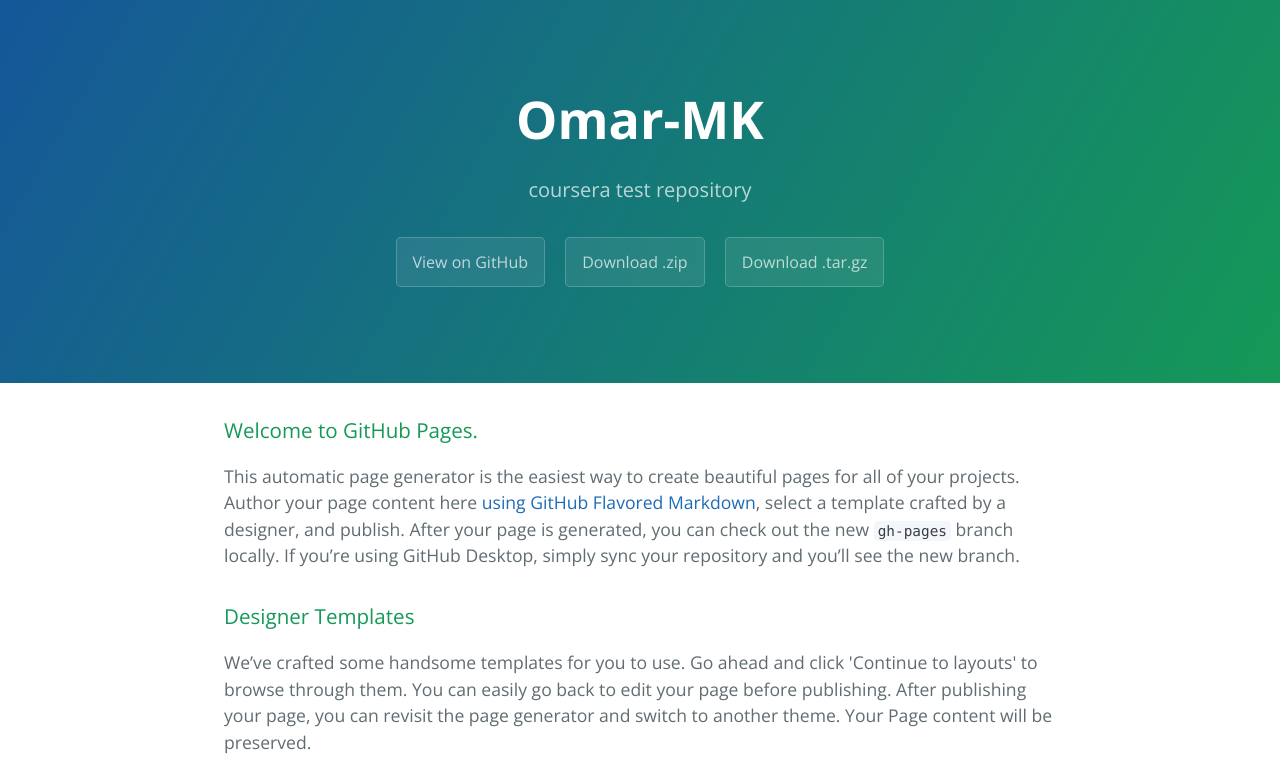
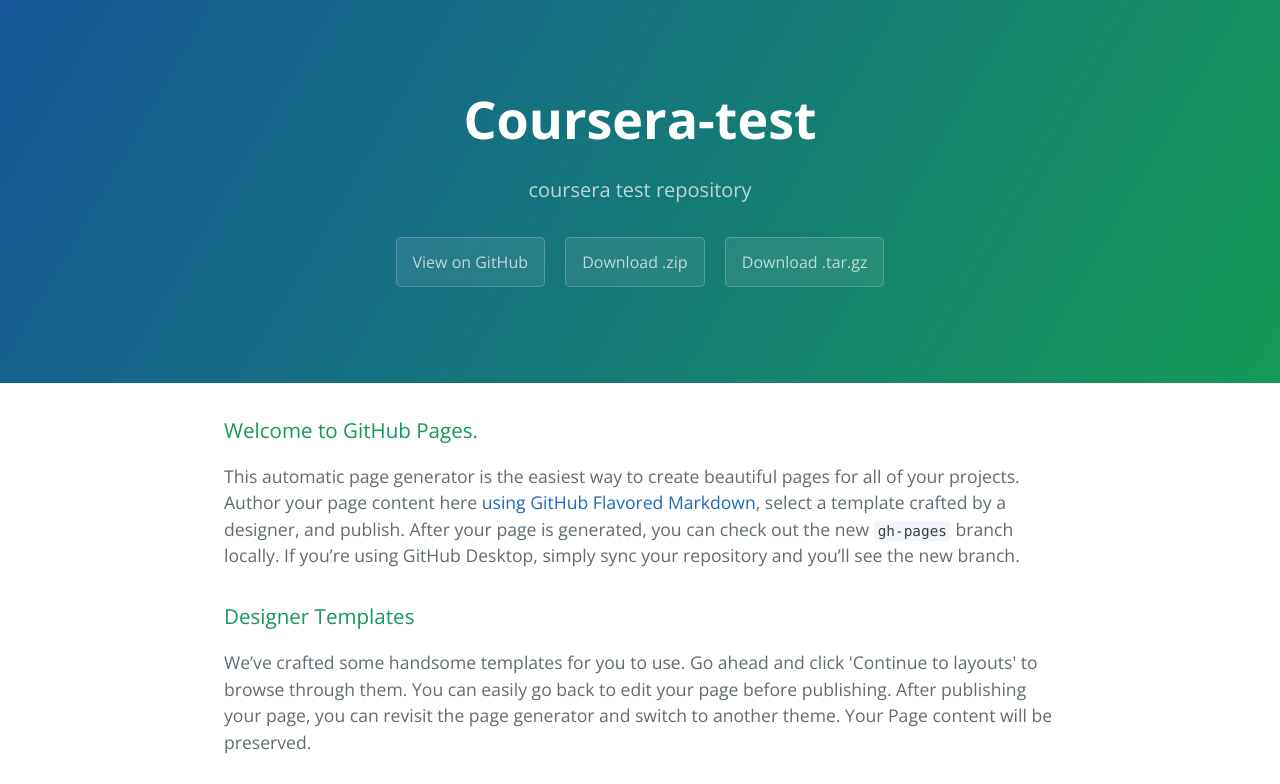
Before and after one commit to Omar-MK-20/coursera-test, a plain HTML site: page index.html in a window 1280 px wide. Shown: the top 784 px of the page. Drawn offline with nearby package versions, Linux system fonts and the light colour scheme.

Commit message:
My First Page

```diff
--- a/index.html
+++ b/index.html
@@ -11,7 +11,7 @@
   </head>
   <body>
     <section class="page-header">
-      <h1 class="project-name">Omar-MK</h1>
+      <h1 class="project-name">Coursera-test</h1>
       <h2 class="project-tagline">coursera test repository</h2>
       <a href="https://github.com/Omar-MK-20/coursera-test" class="btn">View on GitHub</a>
       <a href="https://github.com/Omar-MK-20/coursera-test/zipball/master" class="btn">Download .zip</a>
```
